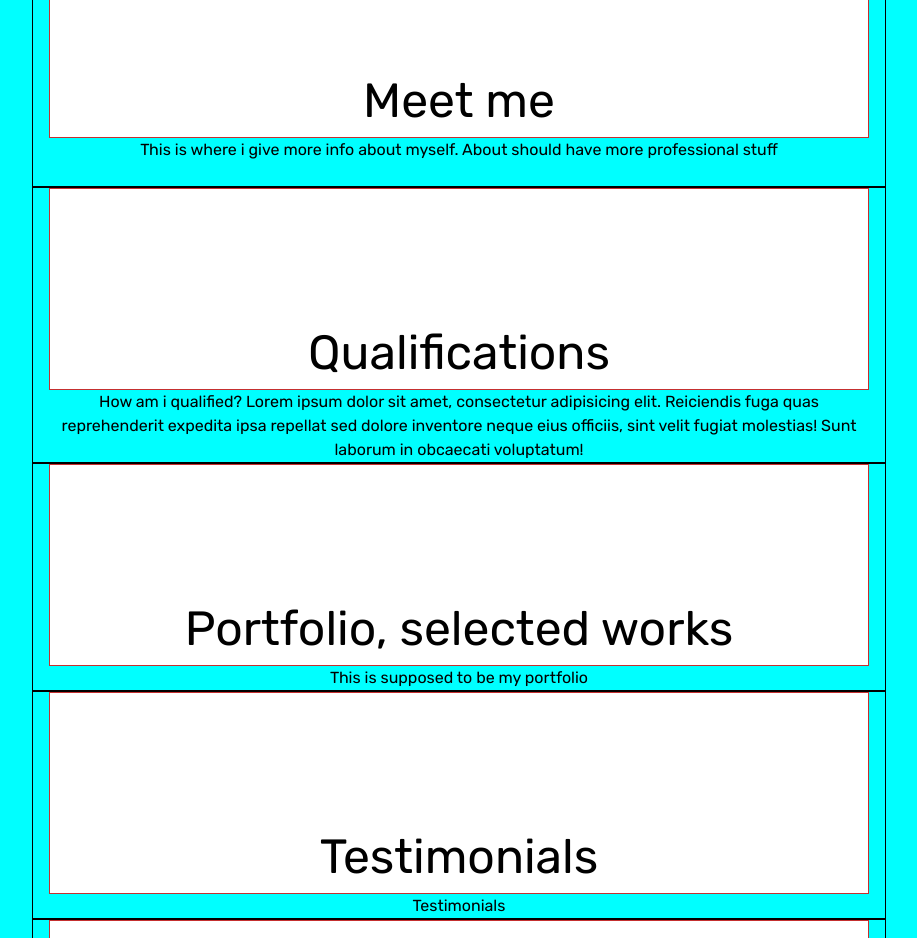
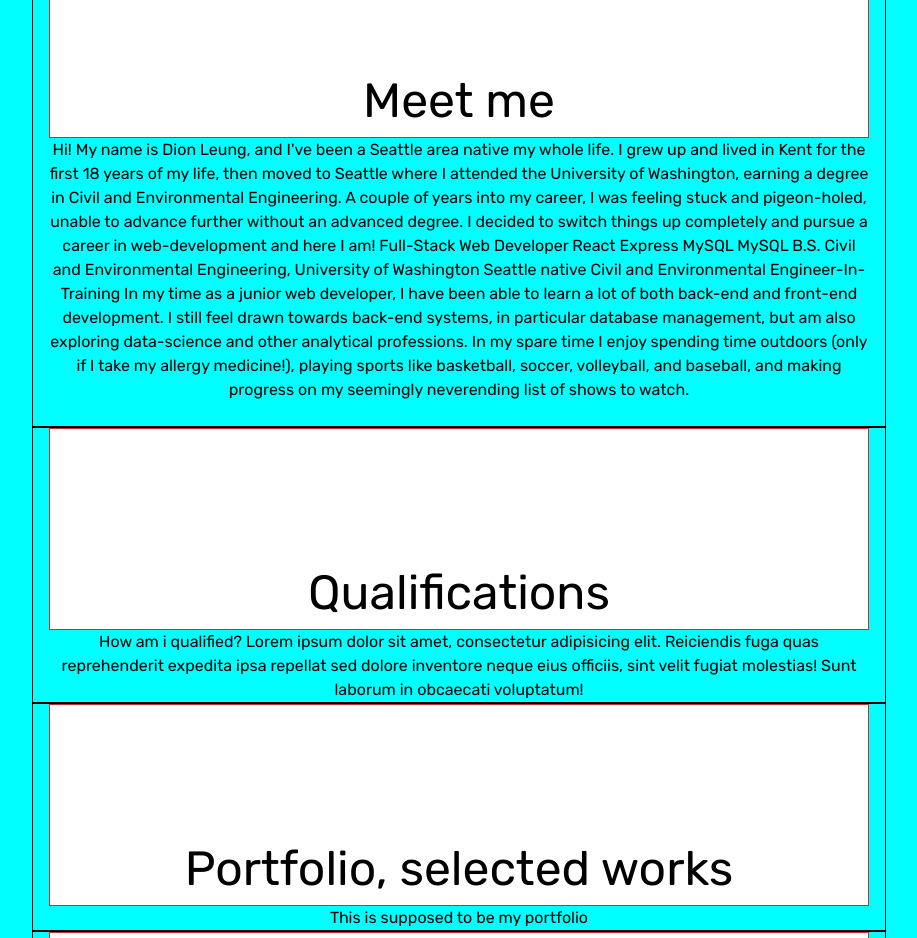
Before and after one commit to dionleung14/Portfolio-React, a React (Create React App) app: page /about-me in a window 1280 px wide. Shown: the part 2140-3078 px from the top of the page, without its empty margins (181-1098 px from the left). Built offline with nearby package versions, Linux system fonts and the light colour scheme.

Commit message:
changed meet content to reflect personal info

```diff
--- a/src/components/Meet.js
+++ b/src/components/Meet.js
@@ -6,8 +6,25 @@ export default function Meet() {
     <div className="w-8/12 mx-auto border border-black border-2 px-4">
       <FirstHeader text="Meet me" />
       <h1 className="text-center sticky top-0">
-        This is where i give more info about myself. About should have more
-        professional stuff
+        <p>
+          Hi! My name is Dion Leung, and I've been a Seattle area native my
+          whole life. I grew up and lived in Kent for the first 18 years of my
+          life, then moved to Seattle where I attended the University of
+          Washington, earning a degree in Civil and Environmental Engineering. A
+          couple of years into my career, I was feeling stuck and pigeon-holed,
+          unable to advance further without an advanced degree. I decided to
+          switch things up completely and pursue a career in web-development and
+          here I am! Full-Stack Web Developer React Express MySQL MySQL B.S.
+          Civil and Environmental Engineering, University of Washington Seattle
+          native Civil and Environmental Engineer-In-Training In my time as a
+          junior web developer, I have been able to learn a lot of both back-end
+          and front-end development. I still feel drawn towards back-end
+          systems, in particular database management, but am also exploring
+          data-science and other analytical professions. In my spare time I
+          enjoy spending time outdoors (only if I take my allergy medicine!),
+          playing sports like basketball, soccer, volleyball, and baseball, and
+          making progress on my seemingly neverending list of shows to watch.
+        </p>
       </h1>
       <br />
     </div>
```
